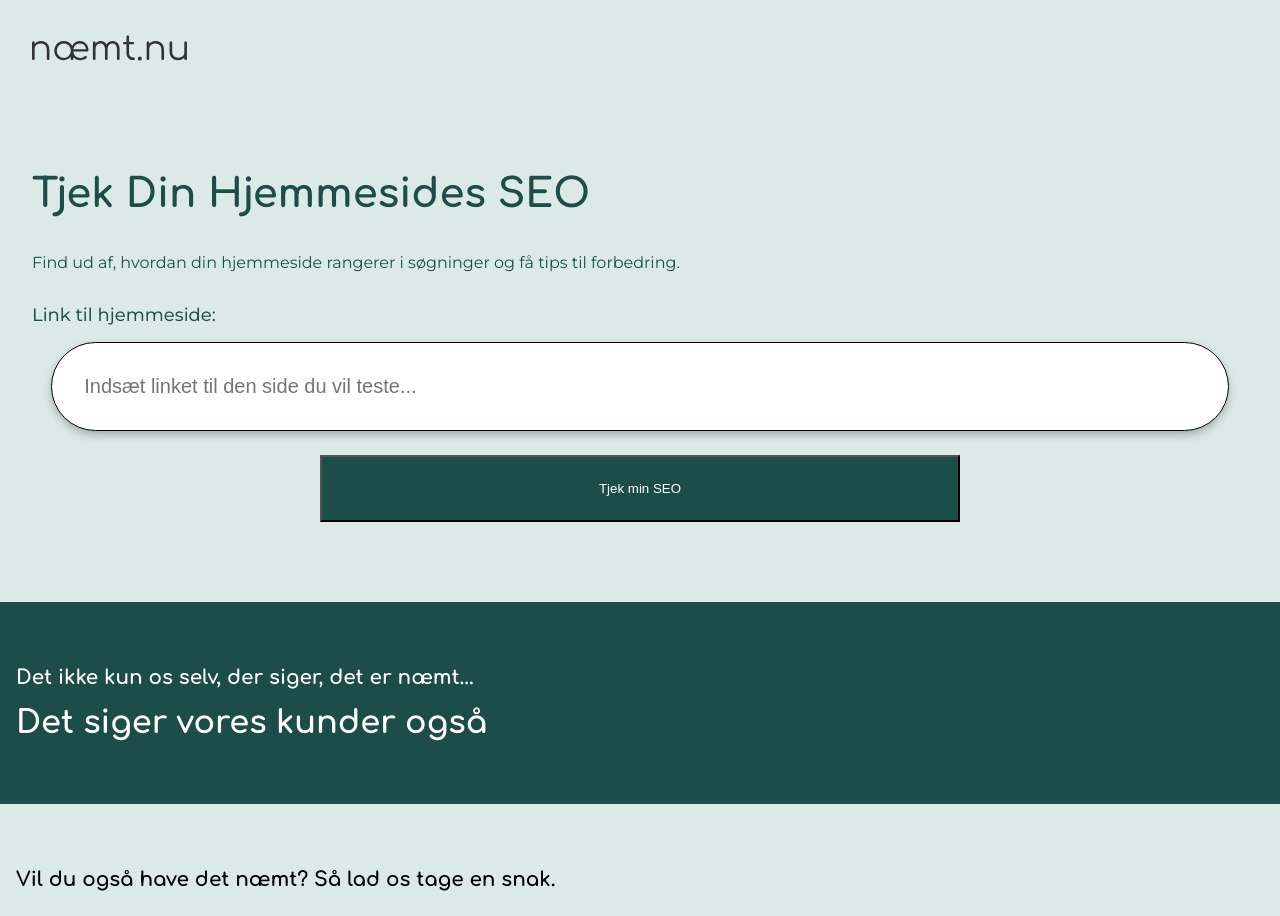
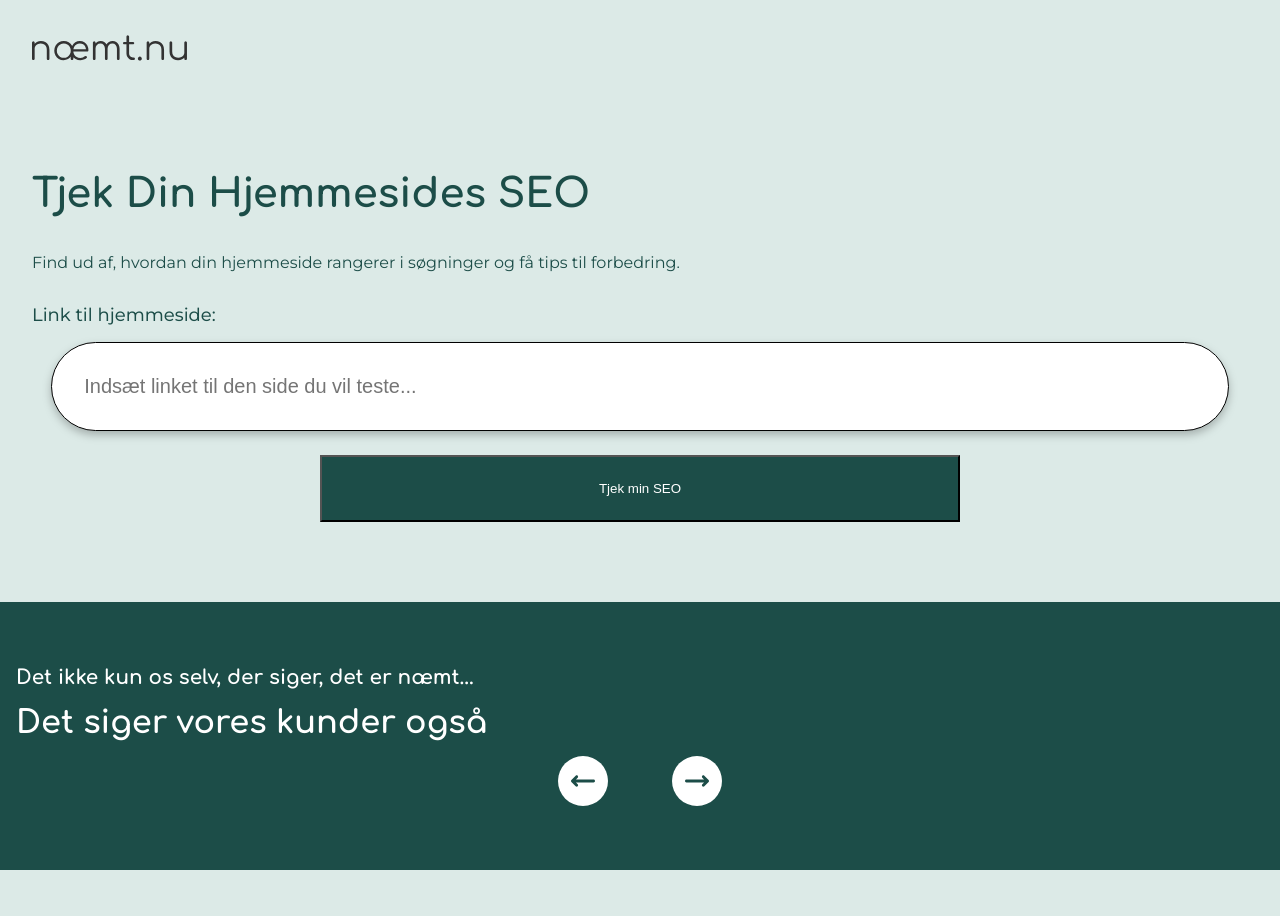
Before and after one commit to SofiePedersen/naemtnu, a Vue app: page / in a window 1280 px wide. Shown: the top 916 px of the page. Built offline with nearby package versions, Linux system fonts and the light colour scheme; no server answers.

Commit message:
Update inden API bliver sat ind

```diff
--- a/src/components/Contact.vue
+++ b/src/components/Contact.vue
@@ -3,6 +3,7 @@ import Sebastian from "@/assets/images/sebastian.webp";
 </script>
 
 <template>
+  <main>
     <div class="contact">
       <h4>Vil du også have det næmt? Så lad os tage en snak.</h4>
       <h2>Din virksomhed fortjener en hjemmeside, der arbejder for dig</h2>
@@ -25,6 +26,7 @@ import Sebastian from "@/assets/images/sebastian.webp";
         <img :src="Sebastian" alt="Sebastian" />
       </div>
     </div>
+  </main>
 </template>
 
 <style lang="scss" scoped>
--- a/src/components/Reviews.vue
+++ b/src/components/Reviews.vue
@@ -1,10 +1,22 @@
-<script setup></script>
+<script setup>
+import Arrow from "@/assets/icons/arrow.svg";
+</script>
 
 <template>
-  <div class="review">
-    <h4>Det ikke kun os selv, der siger, det er næmt...</h4>
-    <h2>Det siger vores kunder også</h2>
-  </div>
+  <main>
+    <div class="review">
+      <h4>Det ikke kun os selv, der siger, det er næmt...</h4>
+      <h2>Det siger vores kunder også</h2>
+
+      <div class="review__slider">
+        <button src><img :src="Arrow" alt="Pil" /></button>
+
+        <div class="review__card"></div>
+
+        <button src><img :src="Arrow" alt="Pil" /></button>
+      </div>
+    </div>
+  </main>
 </template>
 
 <style lang="scss" scoped>
@@ -17,4 +29,33 @@
   flex-direction: column;
   gap: 1rem;
 }
+
+.review__slider {
+  display: flex;
+  align-items: center;
+  justify-content: center;
+  gap: 2rem;
+}
+
+.review__slider button {
+  width: 3.125rem;
+  height: 3.125rem;
+  border-radius: 50%;
+  border: none;
+  background-color: $color-cloudy-white;
+  display: flex;
+  align-items: center;
+  justify-content: space-around;
+  cursor: pointer;
+  padding: 0;
+}
+
+.review__slider button img {
+  width: 1.5rem;
+  height: 1.5rem;
+}
+
+.review__slider button:last-child img {
+  transform: rotate(180deg);
+}
 </style>
```
Lines whose indentation alone changed are shown as unchanged.
